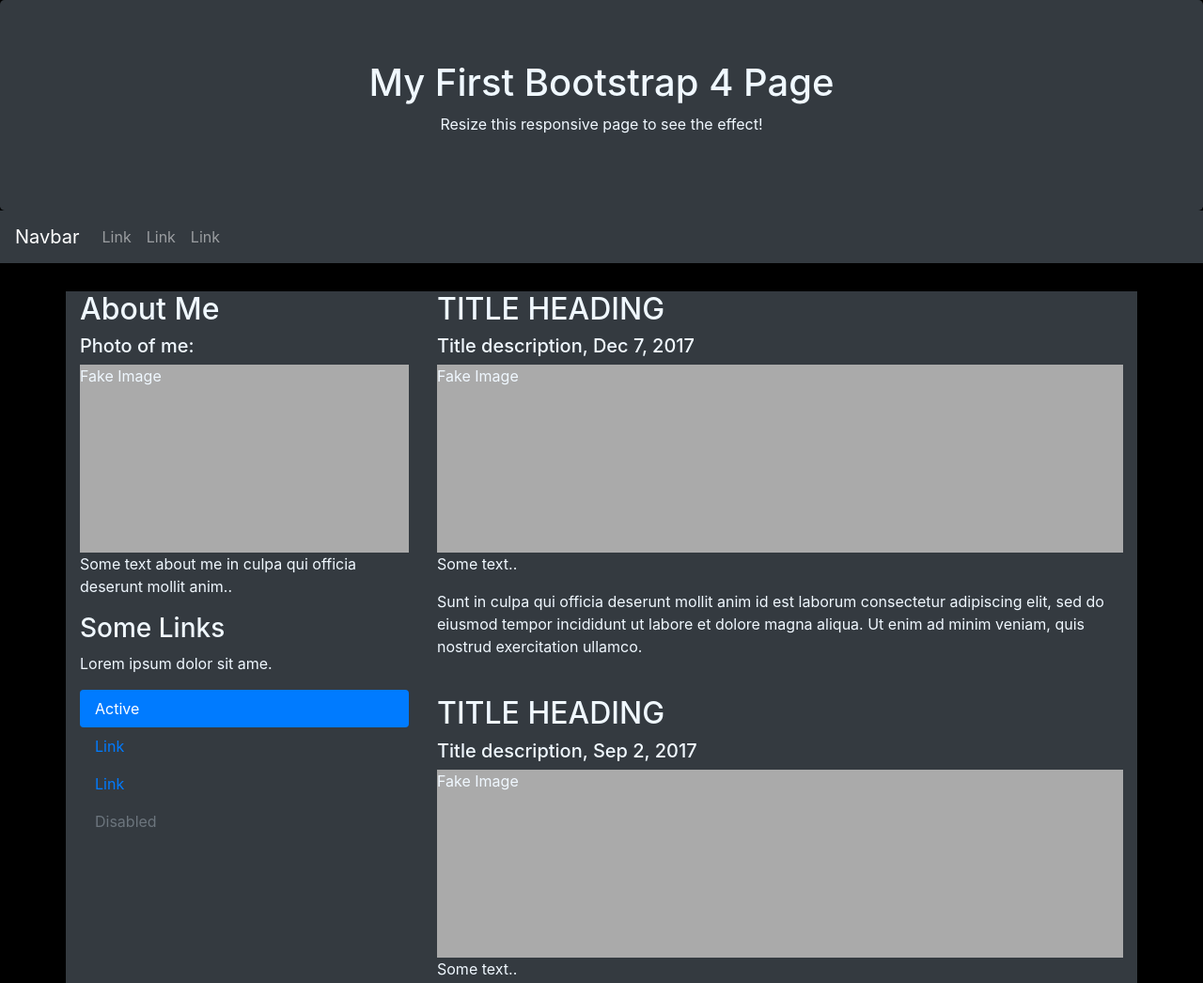
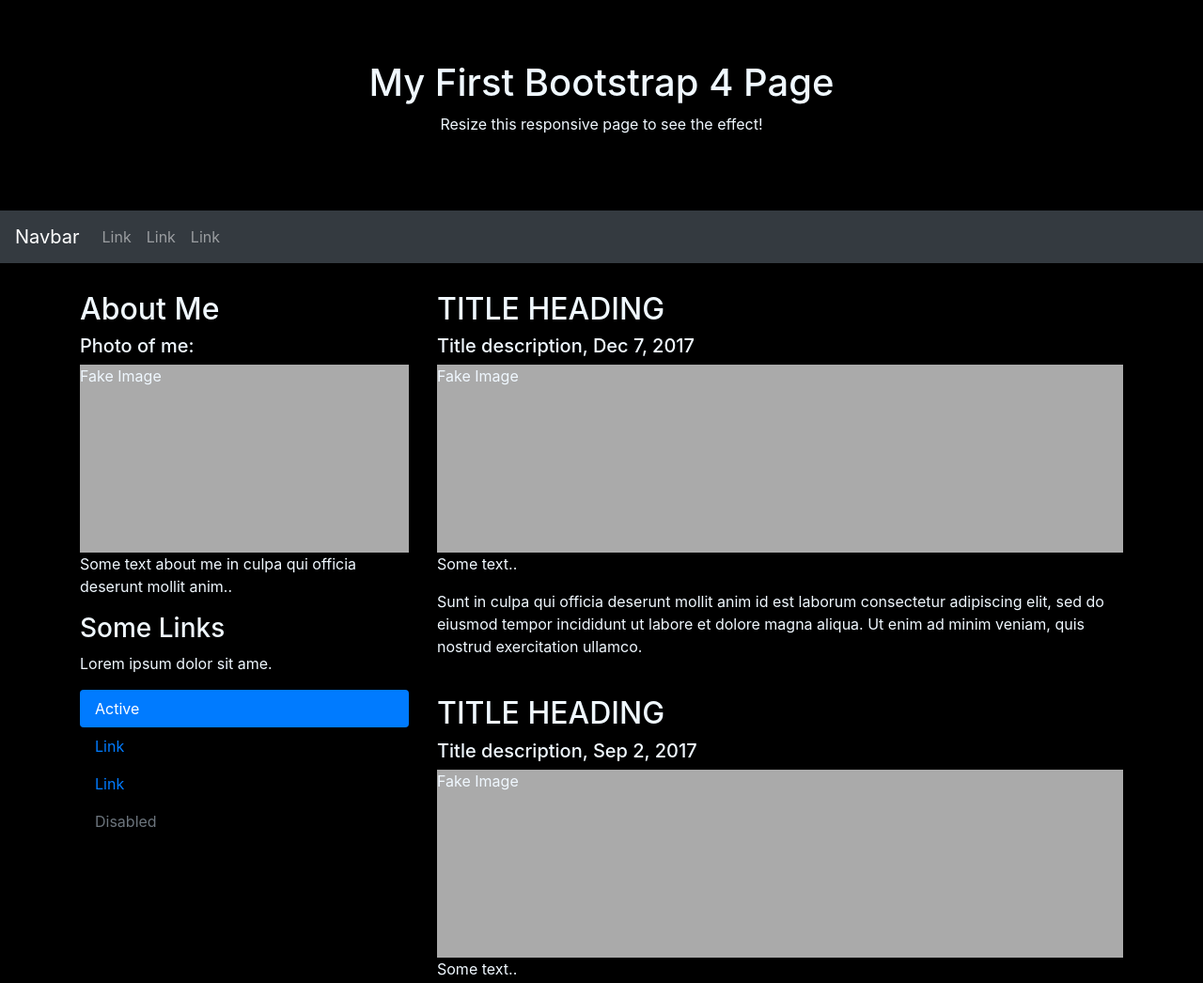
Before and after one commit to 0Nera/MusicSiteExample, a plain HTML site: page index.html in a window 1280 px wide. Shown: the top 1046 px of the page at 94% size. Drawn offline with nearby package versions, Linux system fonts and the light colour scheme.

Commit message:
Update index.html

```diff
--- a/index.html
+++ b/index.html
@@ -23,7 +23,7 @@
 
 <body style="background-color: black;">
 
-    <div class="jumbotron text-center bg-dark" style="margin-bottom:0">
+    <div class="jumbotron text-center" style="margin-bottom:0; background-color: black; ">
         <h1>My First Bootstrap 4 Page</h1>
         <p>Resize this responsive page to see the effect!</p>
     </div>
@@ -48,7 +48,7 @@
         </div>
     </nav>
 
-    <div class="container bg-dark" style="margin-top:30px">
+    <div class="container" style="margin-top:30px">
         <div class="row">
             <div class="col-sm-4">
                 <h2>About Me</h2>
@@ -89,7 +89,7 @@
         </div>
     </div>
 
-    <div class="jumbotron text-center bg-dark" style="margin-bottom:0">
+    <div class="jumbotron text-center  bg-dark" style="margin-bottom:0">
         <p>Footer</p>
     </div>
 
```
